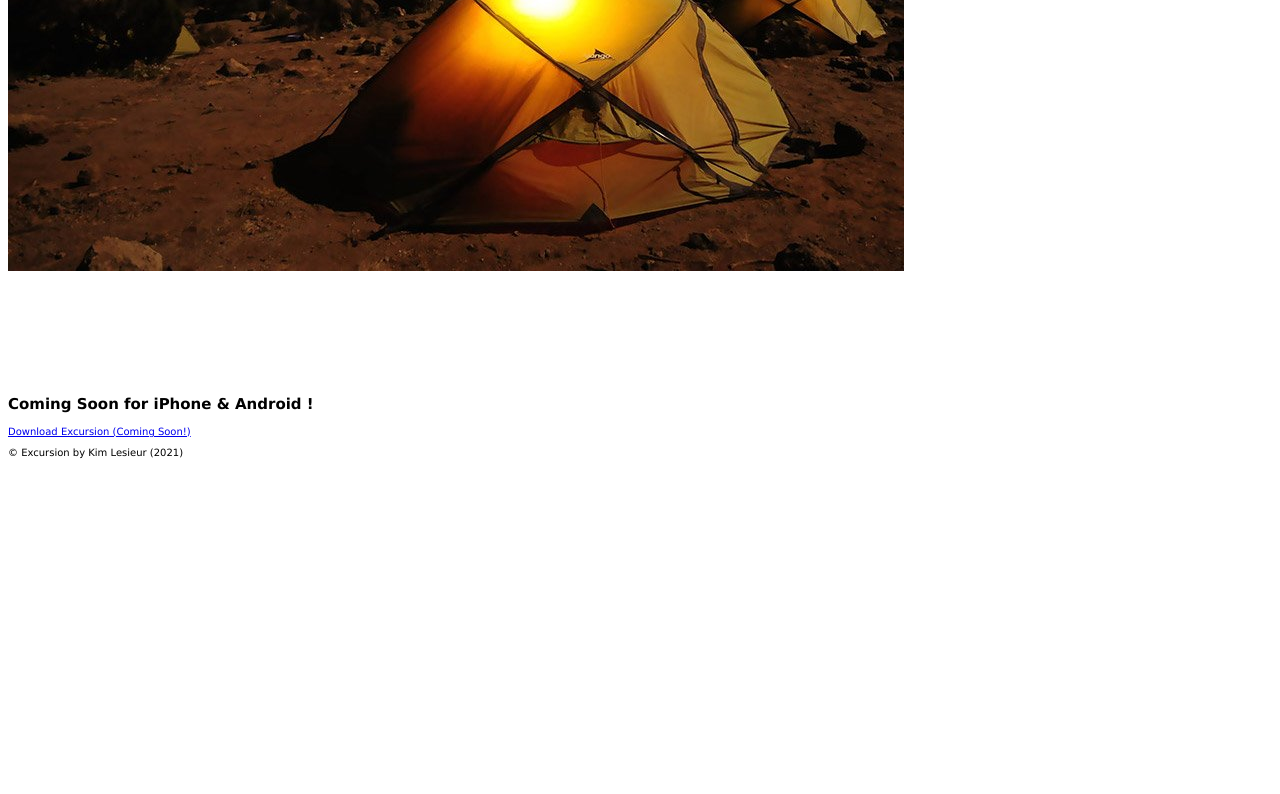
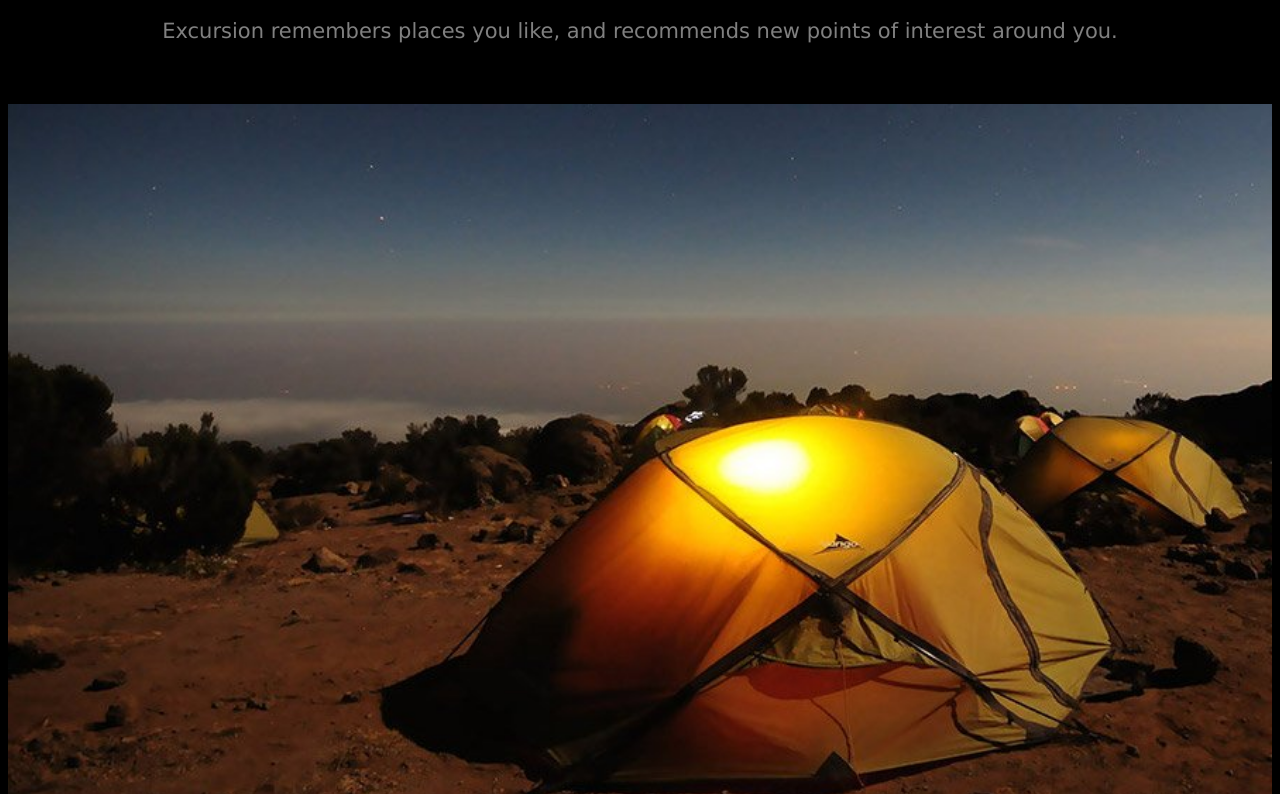
Before and after one commit to kimlesieur/excursion-website, a plain HTML site: page index.html in a window 1280 px wide. Shown: the part 544-1338 px from the top of the page. Before the commit the page ends 1012 px from the top, so only its background shows below. Drawn offline with Linux system fonts and the light colour scheme.

Commit message:
added mutiple css rules for the first global design

```diff
--- a/index.html
+++ b/index.html
@@ -14,14 +14,14 @@
                 <source src="resources/media/excursion.mp4" type="video/mp4">
             </video>
             <h2>Your personal travel guide</h2>
-            <p>Excursion remembers places you like, and recommends new points of interest around you.</p>
-            <div id="big-img"><img src="resources/media/camp.jpg" alt="a little nice camp under the stars"></div>
-            <div id="little-img"><img src="resources/media/phone.png" alt="phone icon"></div>
+            <p id="description">Excursion remembers places you like, and recommends new points of interest around you.</p>
+            <div><img id="big-img" src="resources/media/camp.jpg" alt="a little nice camp under the stars"></div>
+            <div ><img id="little-img" src="resources/media/phone.png" alt="phone icon"></div>
             <h2>Coming Soon for iPhone & Android !</h2>
             <p><a href="#">Download Excursion (Coming Soon!)</a></p>
         </main>
         <footer>
-            <div>
+            <div id="copyright">
                 <p>&copy; Excursion by Kim Lesieur (2021)</p>
             </div>
         </footer>
--- a/resources/css/styles.css
+++ b/resources/css/styles.css
@@ -4,4 +4,48 @@ html {
 
 body {
     font-family: Verdana,sans-serif;
+    background-color: black;
+    color: white;
+    text-align: center;
 }
+
+h1 {
+    font-size: 5rem;
+
+}
+
+h2 {
+    font-size: 4.2rem;
+    font-weight: 300;
+}
+
+#description {
+    font-size: 2.1rem;
+    color: gray;
+}
+
+a {
+    color: aquamarine;
+    font-size: 1.6rem;
+}
+
+#copyright {
+    text-align: right;
+    color: gray;
+    font-size: 2rem;
+}
+
+img, video {
+    margin: 5vh 0;
+}
+
+
+#big-img {
+    width: 100%;
+    height: auto;
+}
+
+#little-img {
+    width: 15%;
+    height: auto;
+}
```
